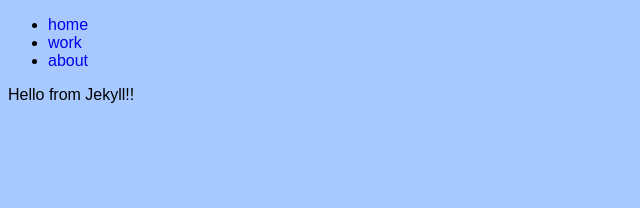
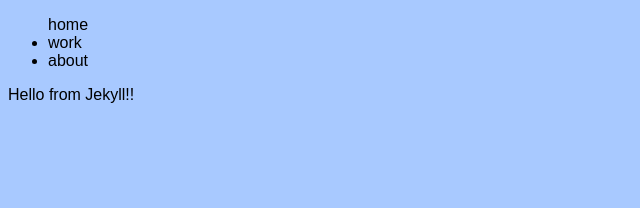
Before and after one commit to steph1230/steph12, a Jekyll site: the page built from index.html, in a window 1280 px wide. Shown: the top 208 px of the page, without its empty margins (0-640 px from the left). Built offline with Jekyll 4.4.1, drawn with Linux system fonts in a browser that asks for light colours.

Commit message:
Update styles.css

```diff
--- a/css/styles.css
+++ b/css/styles.css
@@ -4,10 +4,11 @@ body {
 }
 a {
  text-decoration: none;
-
+ list-style: none;
+ color: #000;
 }
 
 .active{
-
+ list-style:none;
  color: #000;
 }
```
